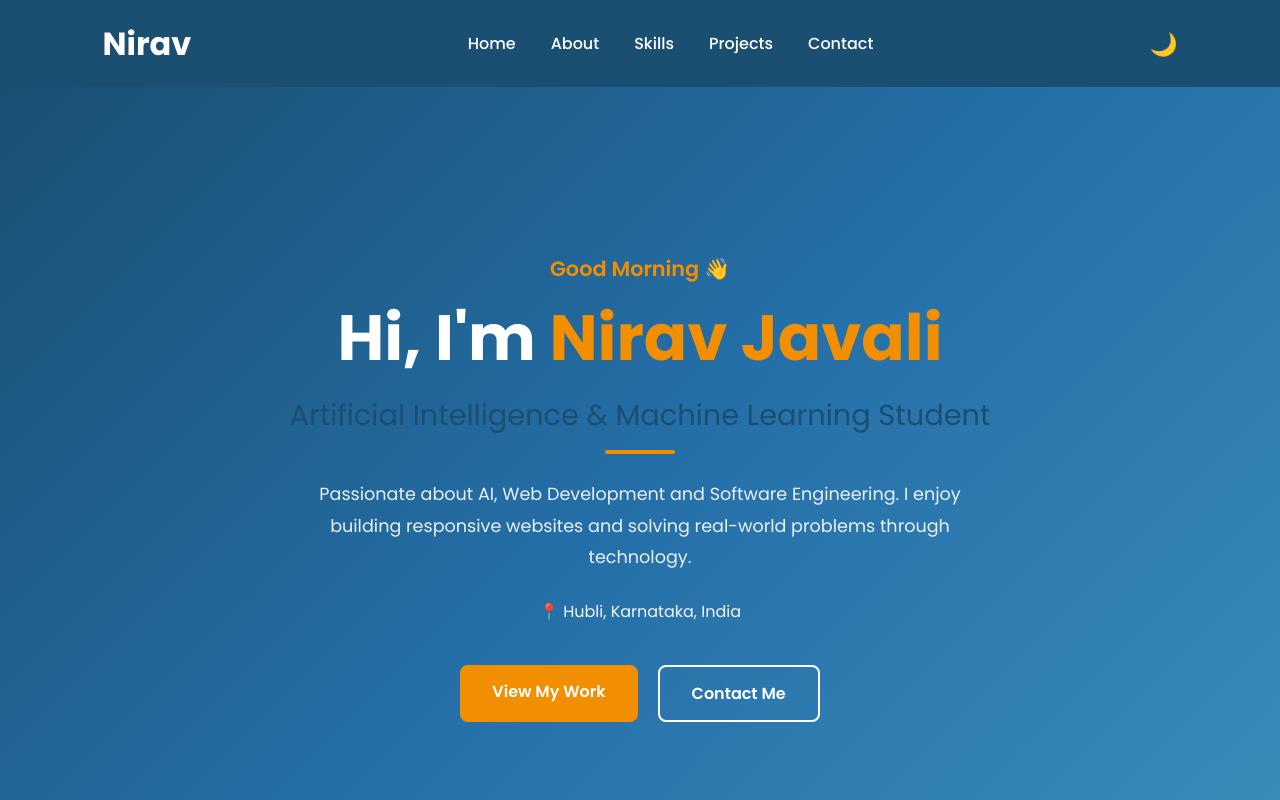
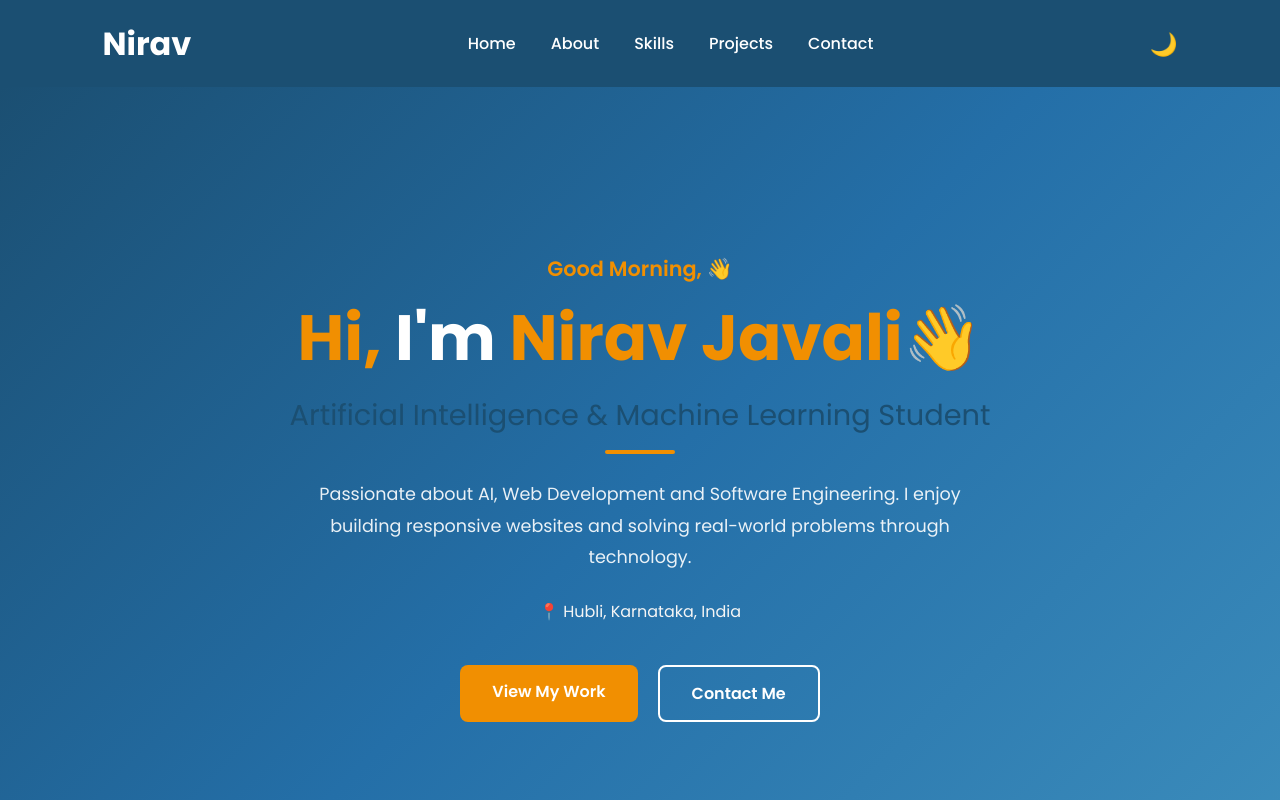
Before and after one commit to niravjavali/Nirav-portfolio, a React (Vite) app: page / in a window 1280 px wide. Shown: the top 800 px of the page. Built offline with nearby package versions, Linux system fonts and the light colour scheme.

Commit message:
Enhance greeting with additional wave emoji

```diff
--- a/src/components/Hero/Hero.jsx
+++ b/src/components/Hero/Hero.jsx
@@ -14,11 +14,14 @@ function Hero() {
       <div className="hero-content">
 
         <p className="greeting">
-          {getGreeting()} 👋
+          {getGreeting()}
+          <span className="greeting-comma">,</span>
+          <span className="greeting-wave"> 👋</span>
         </p>
 
         <h1>
-          Hi, I'm <span>Nirav Javali</span>
+          <span className="hero-hi">Hi, </span>I'm <span>Nirav Javali</span>
+          <span className="hero-wave">👋</span>
         </h1>
 
         <h2>Artificial Intelligence & Machine Learning Student</h2>
```
